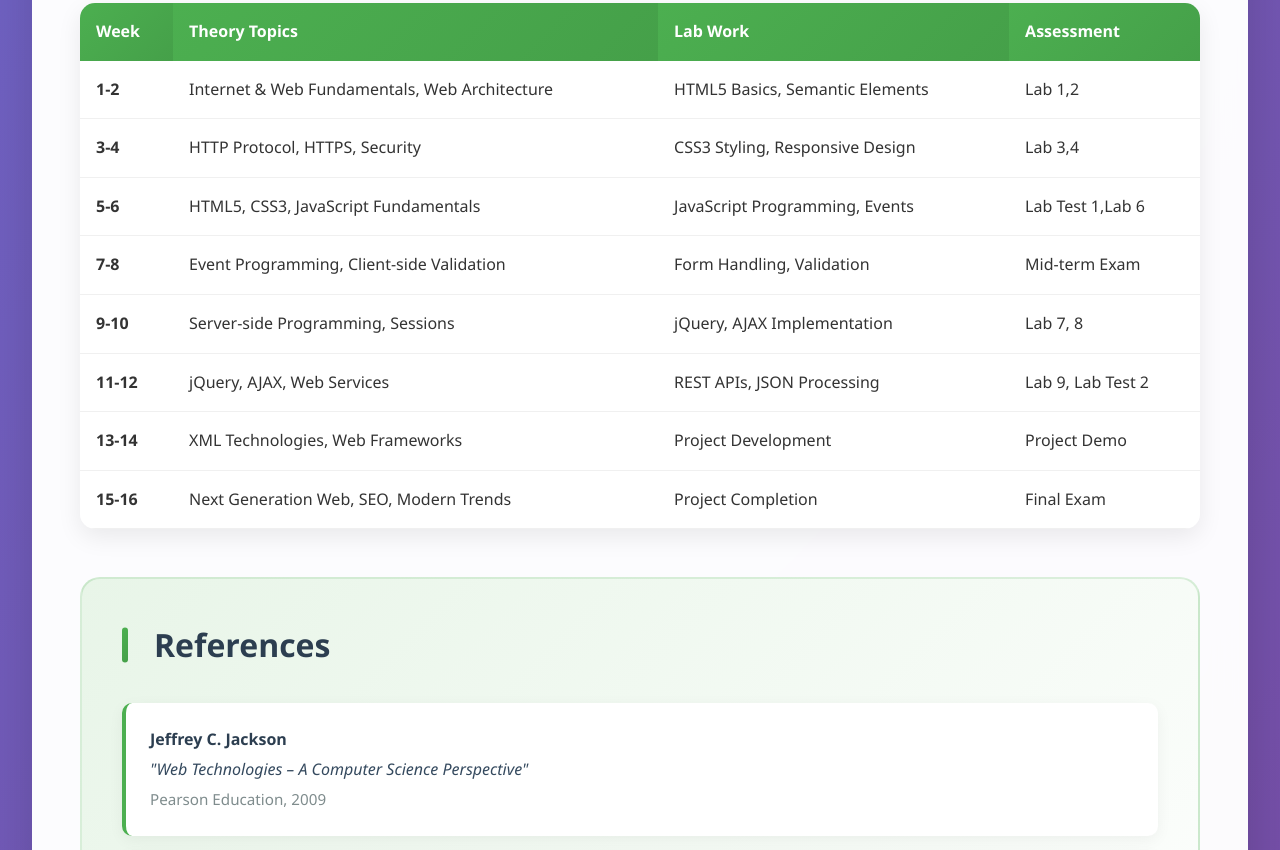
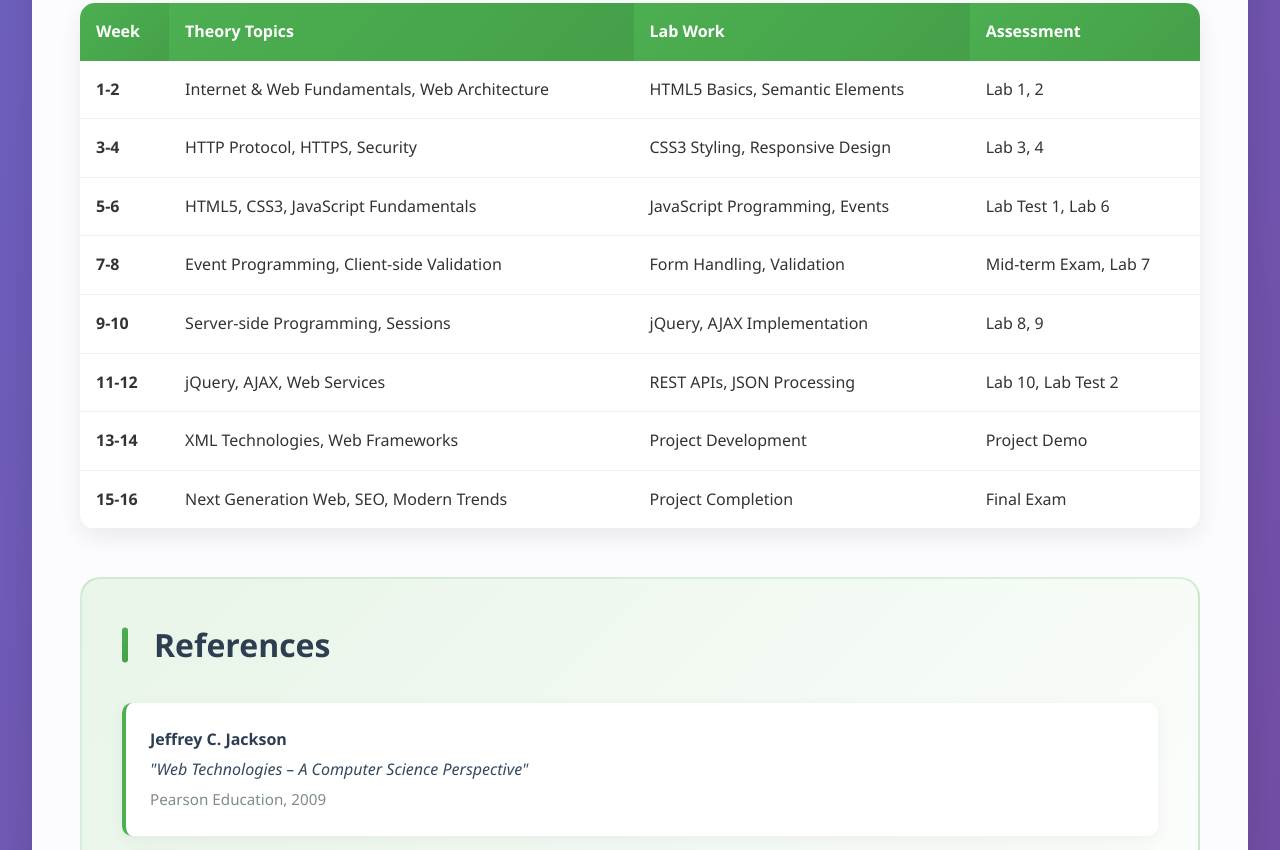
Before and after one commit to sureshpareth/sureshpareth.github.io, a plain HTML site: page IT254M.html in a window 1280 px wide. Shown: the part 3399-4249 px from the top of the page. Drawn offline with Linux system fonts and the light colour scheme.

Commit message:
Update IT254M.html

```diff
--- a/IT254M.html
+++ b/IT254M.html
@@ -592,37 +592,37 @@
                             <td><strong>1-2</strong></td>
                             <td>Internet & Web Fundamentals, Web Architecture</td>
                             <td>HTML5 Basics, Semantic Elements</td>
-                            <td>Lab 1,2</td>
+                            <td>Lab 1, 2</td>
                         </tr>
                         <tr>
                             <td><strong>3-4</strong></td>
                             <td>HTTP Protocol, HTTPS, Security</td>
                             <td>CSS3 Styling, Responsive Design</td>
-                            <td>Lab 3,4</td>
+                            <td>Lab 3, 4</td>
                         </tr>
                         <tr>
                             <td><strong>5-6</strong></td>
                             <td>HTML5, CSS3, JavaScript Fundamentals</td>
                             <td>JavaScript Programming, Events</td>
-                            <td>Lab Test 1,Lab 6</td>
+                            <td>Lab Test 1, Lab 6</td>
                         </tr>
                         <tr>
                             <td><strong>7-8</strong></td>
                             <td>Event Programming, Client-side Validation</td>
                             <td>Form Handling, Validation</td>
-                            <td>Mid-term Exam</td>
+                            <td>Mid-term Exam, Lab 7</td>
                         </tr>
                         <tr>
                             <td><strong>9-10</strong></td>
                             <td>Server-side Programming, Sessions</td>
                             <td>jQuery, AJAX Implementation</td>
-                            <td>Lab 7, 8</td>
+                            <td>Lab 8, 9</td>
                         </tr>
                         <tr>
                             <td><strong>11-12</strong></td>
                             <td>jQuery, AJAX, Web Services</td>
                             <td>REST APIs, JSON Processing</td>
-                            <td>Lab 9, Lab Test 2</td>
+                            <td>Lab 10, Lab Test 2</td>
                         </tr>
                         <tr>
                             <td><strong>13-14</strong></td>
```
